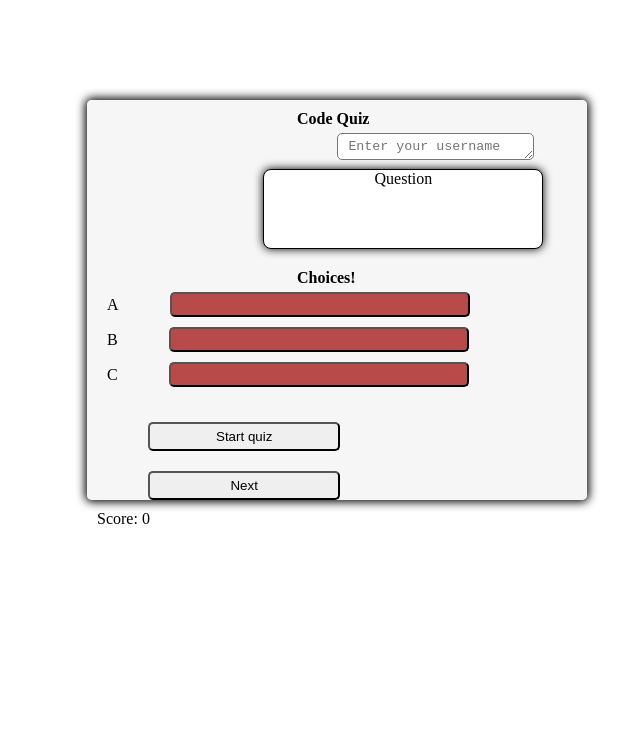
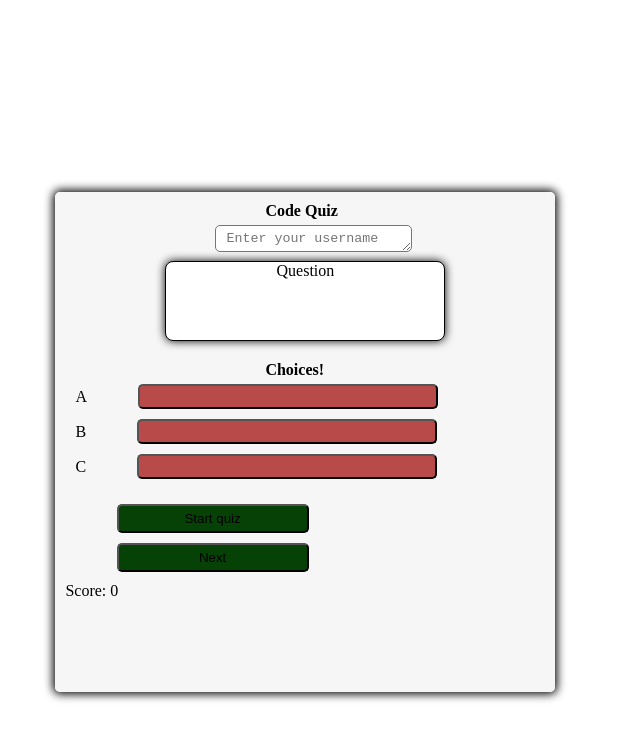
Before and after one commit to jayBassMan/Web-APIs-Code-Quiz, a plain HTML site: page index.html in a window 1280 px wide. Shown: the whole page, without its empty margins (303-943 px from the left). Drawn offline with Linux system fonts and the light colour scheme.

Commit message:
refactor

```diff
--- a/style.css
+++ b/style.css
@@ -14,7 +14,7 @@ body {
     padding: 0;
     margin: 0;
     position: relative;
-    display: flex;
+    /* display: flex; */
     justify-content: center;
     width: 100vw;
     height: 100vh;
@@ -32,13 +32,14 @@ body.wrong {
 .container {
     position: absolute;
     width: 500px;
-    height: 400px;
+    height: 500px;
     max-width: 80vw;
     background-color:rgba(245, 245, 245, 0.822);
     border-radius: 5px;
     padding: 10px;
     box-shadow: 0 0 10px 2px;
-    margin-top: 100px;
+    margin-left: 28vw;
+    margin-top: 15%;
 
 }
 .container h4{
@@ -55,8 +56,8 @@ h4 {
     border: 1px solid hsl(var(hue), 100%, 30%);
     border-radius: 5px;
     padding: 5px 10px;
-    margin-left: 9vw;
-    color:ba\;
+    margin-left: 70px;
+    color: black;
 }
 #user:hover {
     color: grey;
@@ -68,7 +69,7 @@ h4 {
     border-radius: 8px;
     box-shadow: 0 0 10px rgba(0, 0, 0);
     background-color: white;
-    margin-left: 13vw;
+    margin-left: 100px;
     text-align: center;
 }
 .btn-grid {
@@ -77,10 +78,10 @@ h4 {
     gap: 10px;
     margin: 20px 0;
 }
-ul {
+/* ul {
     flex-direction: column;
     justify-content: space-between;
-}
+} */
 ul {
     text-align: left;
 }
@@ -101,25 +102,24 @@ li {
     color: black;
 }
 .answerBtn:hover{
-    border-colorrgb: black;
+    border-color: black;
 }
-.controls {
+/* .controls {
 
-}
+} */
 
 .btn {
+    display: block;
     background-color: hsl(var(hue), 100%, 30%);
     border: 1px solid hsl(var(hue), 100%, 30%);
     border-radius: 5px;
     padding: 5px 10px;
     margin: 10px;
     margin-left: 4vw;
-    background-color: rgb(6, 66, 6)
+    background-color: rgb(6, 66, 6);
     color: black;
     width: 40%;
-    align-content: center;
-
 }
 .btn:hover {
-    border-color:rgb(184, 74, 74));
+    border-color:rgb(184, 74, 74);
 }
```
